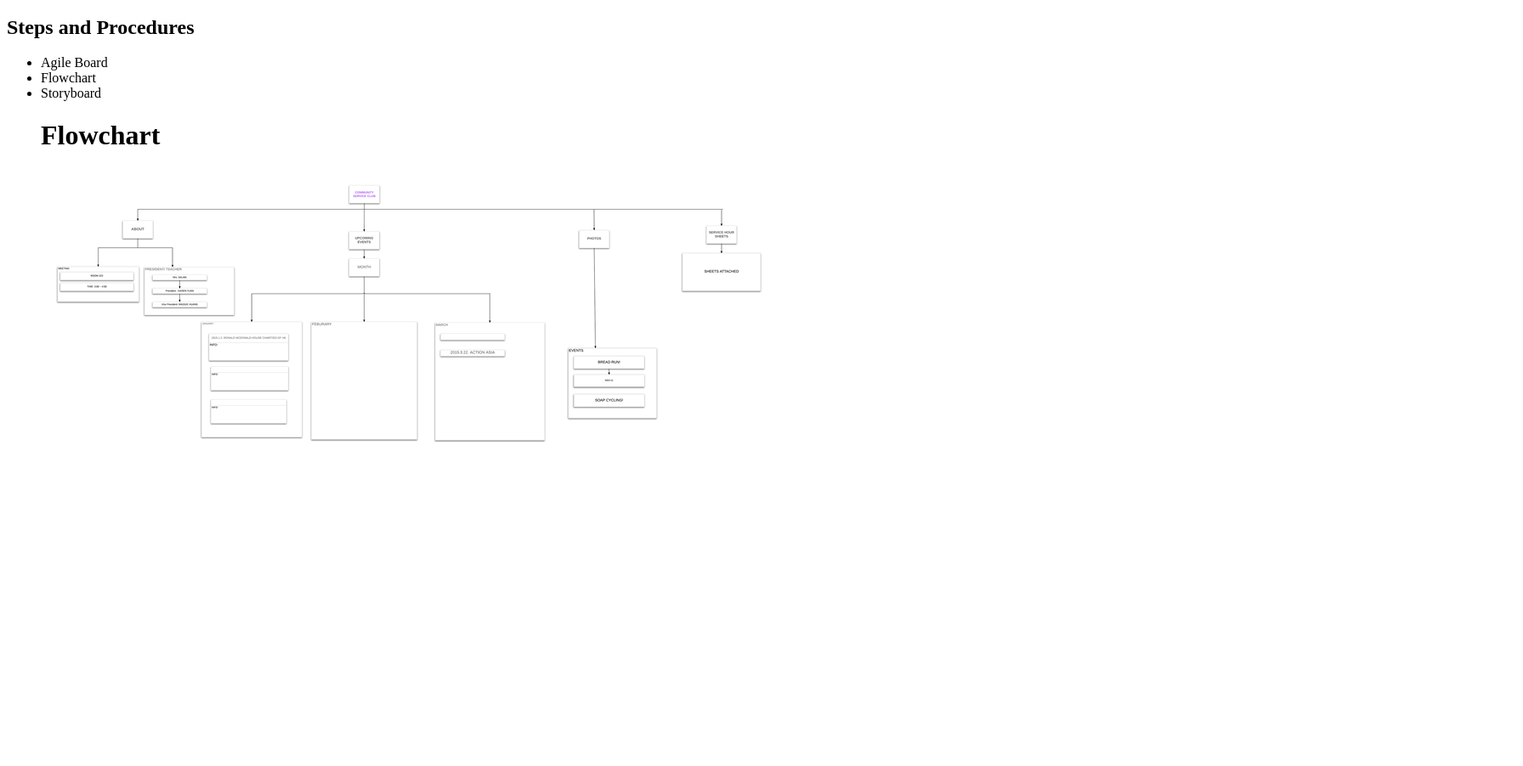
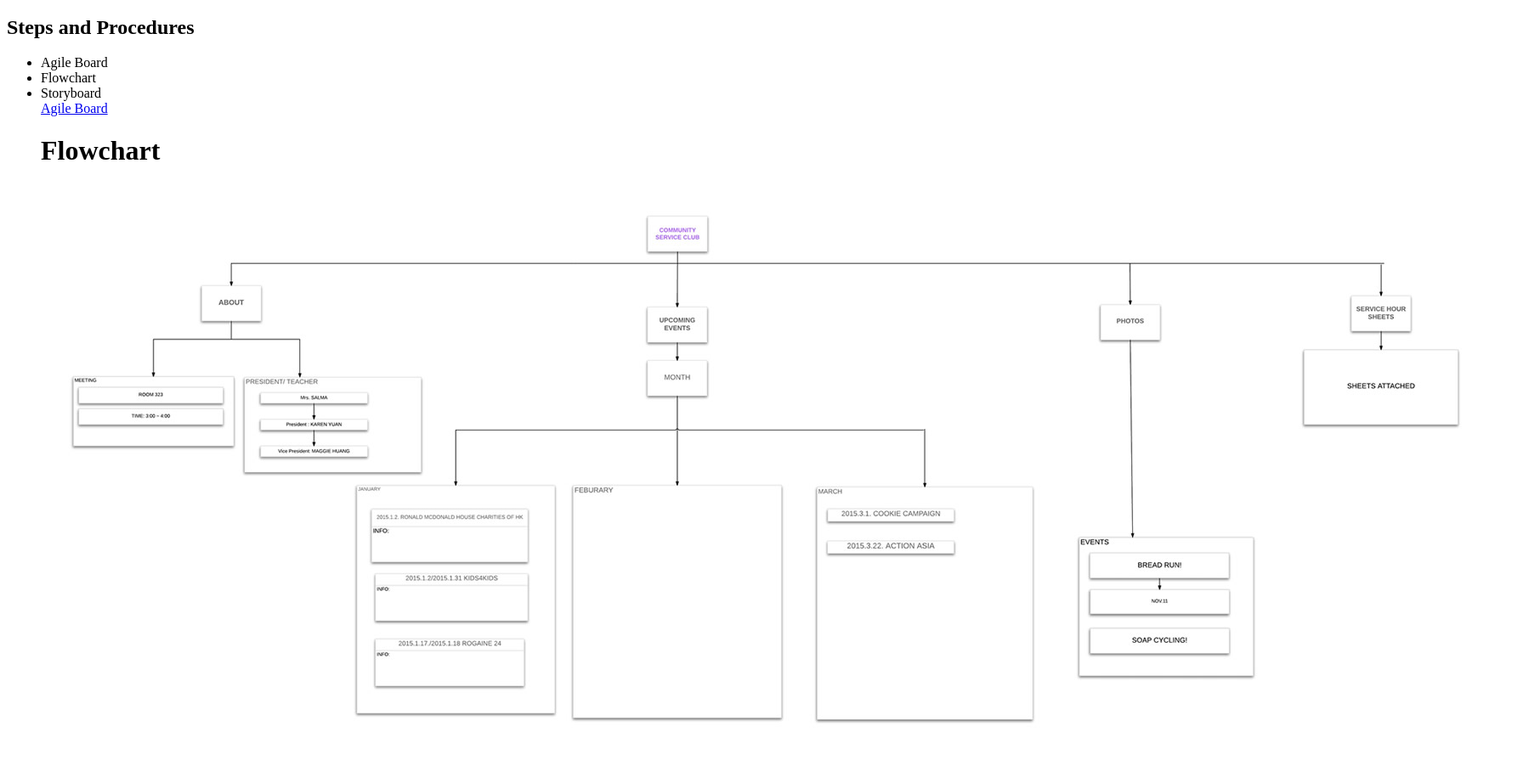
Before and after one commit to ChristopherLau/CTD-Planning-Site, a plain HTML site: page index.html in a window 1280 px wide. Shown: the part 553-1455 px from the top of the page at 85% size, 1792 px wide, since content can reach past the window. Before the commit the page ends 1118 px from the top, so only its background shows below. Drawn offline with Linux system fonts and the light colour scheme.

Commit message:
added the wireframe

```diff
--- a/index.html
+++ b/index.html
@@ -29,6 +29,7 @@
    <li>On this website, we can allow members of the Community Service club to post announcements and for the members of the school community to view them<li>
    <li>Another problem the Community Service has is that people are not approaching the members of the club for events, instead the club members have to approach individuals in order to get them to participate in events.</li>
    <li>If possible, we can program a signup sheet for interested people to sign up for events.</li>
+
  </ul>
 <h1>Community Service Website</h1>
 
@@ -37,10 +38,15 @@
   <li>Agile Board</li>
   <li>Flowchart</li>
   <li>Storyboard</li>
+
+<a href="https://docs.google.com/a/ais.edu.hk/spreadsheets/d/1uPpUF1miBTUgqBore98TrM0Aa_ik5WnuD5K1yk74nYM/edit?usp=sharing"<h1>Agile Board</h1> </a>
+
 <h1> Flowchart</h1>
-<img src="Community Service Club FLOW CHART - New Page.png">
+<img src="Community Service Club FLOW CHART - New Page.jpeg" >
 
 </ul>
+
+
 
 </p>
 
```
Also changed, not shown: Community Service Club FLOW CHART - New Page.jpeg (added), Community Service Club FLOW CHART - New Page.png (deleted), Wireframe.png (added).
